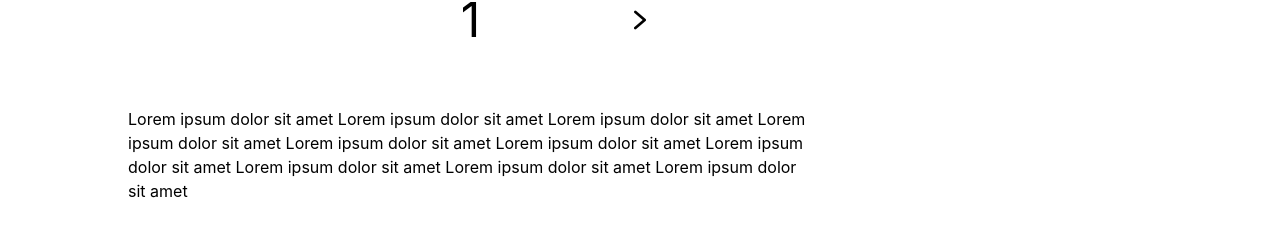
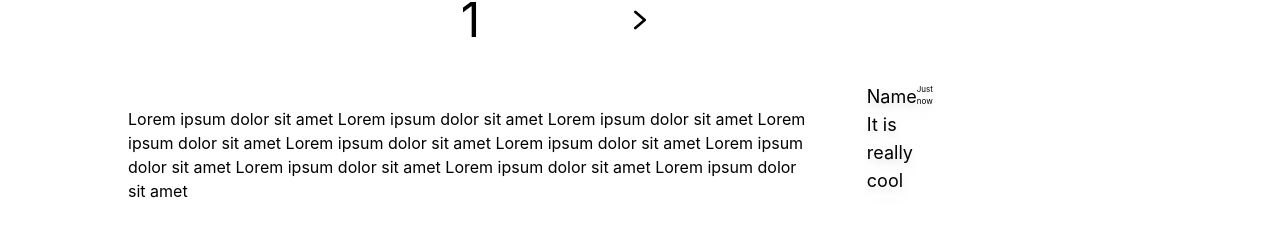
Before and after one commit to mharitsnf/digital-nomads-legalbook, a Next.js app: page /info/1 in a window 1280 px wide. Shown: the part 402-647 px from the top of the page. Built offline with nearby package versions, Linux system fonts and the light colour scheme.

Commit message:
Comment component

```diff
--- /dev/null
+++ b/components/comment.js
@@ -0,0 +1,23 @@
+export default function Comment() {
+
+    return (
+        <div className="grid col-span-4 grid-cols-4 h-[8vh] w-[70%] justify-items-center content-center drop-shadow-lg self-center">
+            {/* <div className="col-span-1">
+            {<img src={'/next.png'} alt="to" className="img-responsive w-full justify-center align-center" />}
+            </div> */}
+            <div className="flex flex-col">
+                <div className="flex">
+                    <div className="col-span-1 h-full">
+                        <p className="text-[2vh] lg:text-lg ">Name</p>
+                    </div>
+                    <div className="col-start-2 col-span-1 h-full ">
+                        <p className="text-[1vh] ">Just now</p>
+                    </div>
+                </div>
+                <div className="">
+                    <p className="text-[1vh] lg:text-lg align-center">It is really cool</p>
+                </div>
+            </div>
+        </div>
+    )
+}
--- a/pages/info/[nationality].js
+++ b/pages/info/[nationality].js
@@ -4,10 +4,16 @@ import { relationship } from "../../data/data"
 import * as _ from "lodash"
 import NavBar from "../../components/navbar"
 import Footer from "../../components/footer"
-
+import Comment from "../../components/comment"
 export default function InformationPage({ relationshipData }) {
     const router = useRouter()
     const { nationality, destination, jobType } = router.query
+    const styles = {
+        rectangle: {
+            width: '50px',
+            height: '50px',
+        }
+    }
 
     const records = []
 
@@ -37,6 +43,9 @@ export default function InformationPage({ relationshipData }) {
                         <p>Lorem ipsum dolor sit amet Lorem ipsum dolor sit amet Lorem ipsum dolor sit amet Lorem ipsum dolor sit amet Lorem ipsum dolor sit amet Lorem ipsum dolor sit amet Lorem ipsum dolor sit amet Lorem ipsum dolor sit amet Lorem ipsum dolor sit amet Lorem ipsum dolor sit amet</p>
                     </div>
                 </div>
+                <div className="col-span-4 flex flex-col gap-[5vw] w-full" >
+                    <Comment className="w-full" />
+                </div>
             </div>
             <Footer />
         </div>
```
